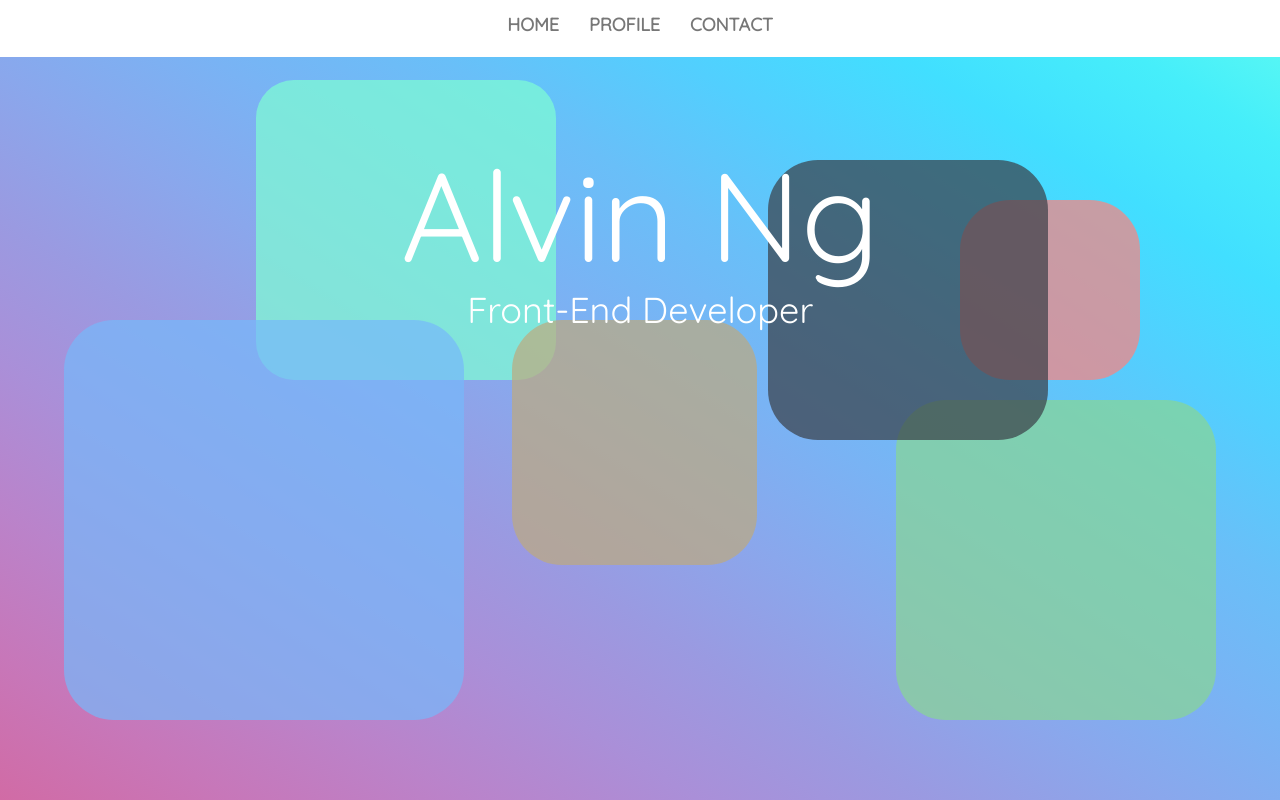
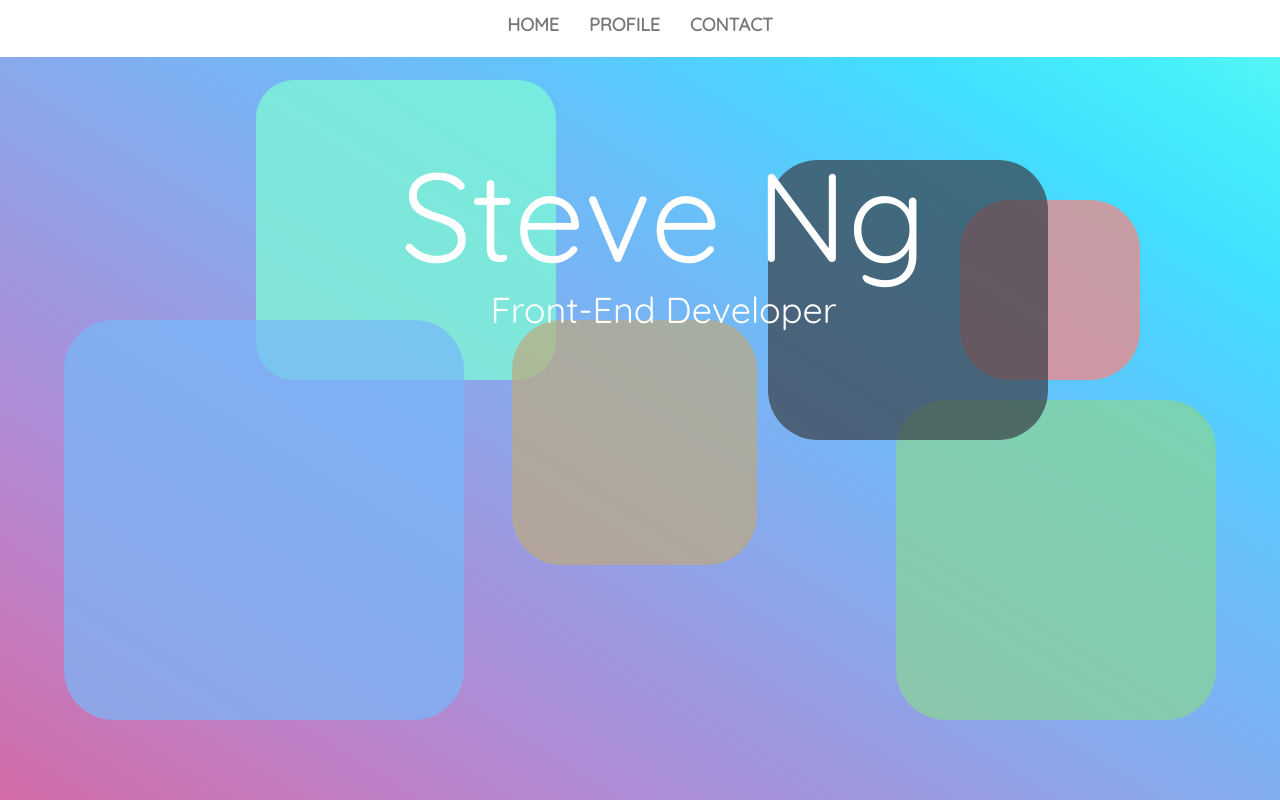
Before and after one commit to SomeChineseGuy/SomeChineseGuy.github.io, a plain HTML site: page index.html in a window 1280 px wide. Shown: the top 800 px of the page. Drawn offline with nearby package versions, Linux system fonts and the light colour scheme; a script that the page names is missing.

Commit message:
Change name to steve

```diff
--- a/index.html
+++ b/index.html
@@ -48,7 +48,7 @@
 
         <section class="main-header" id="page-welcome">
             <div class="personal-info">
-                <h1>Alvin Ng</h1>
+                <h1>Steve Ng</h1>
                 <p>Front-End Developer</p>
             </div>
             <div class="bubble-container">
```
